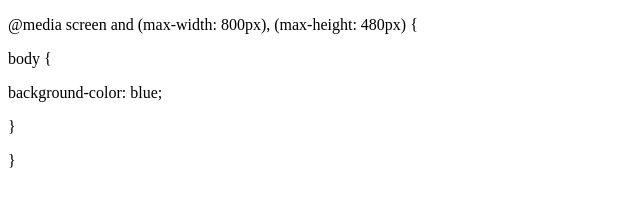
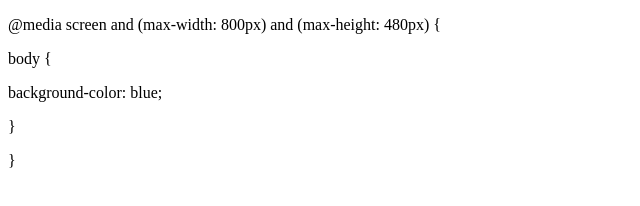
Before and after one commit to Storm-D-Leeuwin/Opdrachten_HTMLnCSS, a plain HTML site: page Opdrachten_Sectie6_HTML_CSS/Opd3/index.html in a window 1280 px wide. Shown: the full height of the page, 0-640 px from the left. Drawn offline with Linux system fonts and the light colour scheme.

Commit message:
Opdracht 3

```diff
--- a/Opdrachten_Sectie6_HTML_CSS/Opd3/index.html
+++ b/Opdrachten_Sectie6_HTML_CSS/Opd3/index.html
@@ -8,7 +8,7 @@
     <link rel="stylesheet" href="styles.css">
 </head>
 <body>
-    <p>@media screen and (max-width: 800px), (max-height: 480px) {</p>
+    <p>@media screen and (max-width: 800px) and (max-height: 480px) {</p>
     <p>   body {</p>
     <p>      background-color: blue;</p>
     <p>    }</p>
--- a/Opdrachten_Sectie6_HTML_CSS/Opd3/styles.css
+++ b/Opdrachten_Sectie6_HTML_CSS/Opd3/styles.css
@@ -1,4 +1,4 @@
-@media screen and (max-width: 800px), (max-height: 480px) {
+@media screen and (max-width: 800px) and (max-height: 480px) {
     body {
       background-color: blue;
     }
```
